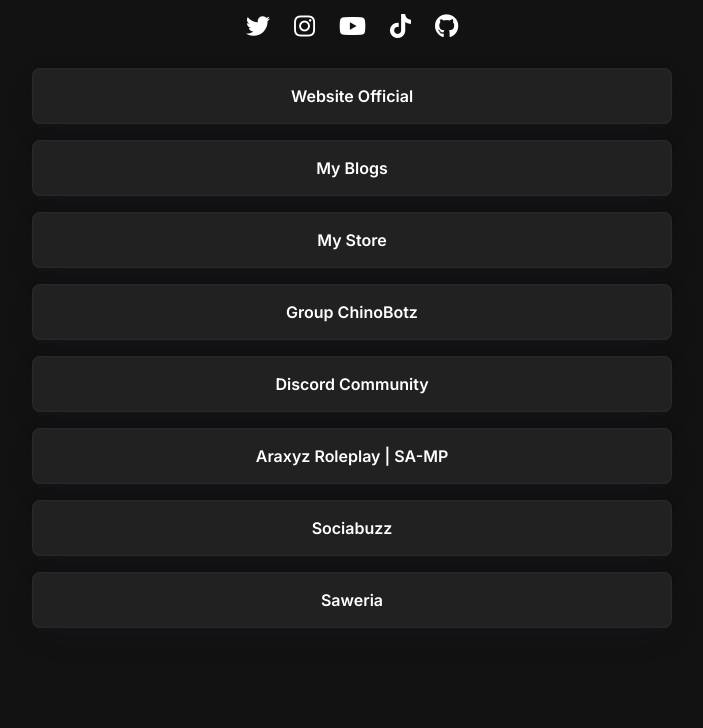
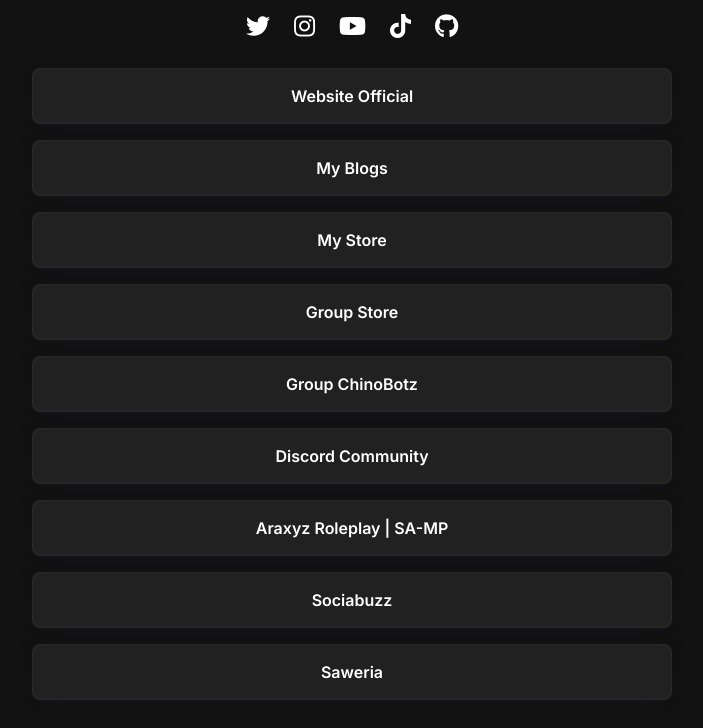
Before and after one commit to YogzzMaou/list, a plain HTML site: page index.html in a window 1280 px wide. Shown: the part 224-952 px from the top of the page, without its empty margins (288-991 px from the left). Drawn offline with Linux system fonts and the light colour scheme.

Commit message:
Update index.html

```diff
--- a/index.html
+++ b/index.html
@@ -78,23 +78,27 @@ a:link,a:visited,.widget_bottom h1,.widget_bottom .caption{color:#ffffff}.bg-ria
 </div>
 <div class="bioLink-item">
 <div class="bioLink-shadow"></div>
-<a href="https://chat.whatsapp.com/IEgCJYuhmKkGm2KjglHDsp" target="_blank" title="Facebook Shop"><span class="bioLink-text">Group ChinoBotz</span></a>
+<a href="https://chat.whatsapp.com/CNEAFLhcCxF3zttVEpDrQt" target="_blank" title="Group Store"><span class="bioLink-text">Group Store</span></a>
 </div>
 <div class="bioLink-item">
 <div class="bioLink-shadow"></div>
-<a href="https://discord.com/invite/akyebZdjz4" target="_blank" title="Tokopedia"><span class="bioLink-text">Discord Community</span></a>
+<a href="https://chat.whatsapp.com/IEgCJYuhmKkGm2KjglHDsp" target="_blank" title="ChinoBotz Group"><span class="bioLink-text">Group ChinoBotz</span></a>
 </div>
 <div class="bioLink-item">
 <div class="bioLink-shadow"></div>
-<a href="https://g.page/r/CQQgS7lD6Wu_EAg/review" target="_blank" title="Google Bisnis"><span class="bioLink-text">Araxyz Roleplay | SA-MP</span></a>
+<a href="https://discord.com/invite/akyebZdjz4" target="_blank" title="Discord Community"><span class="bioLink-text">Discord Community</span></a>
 </div>
 <div class="bioLink-item">
 <div class="bioLink-shadow"></div>
-<a href="https://sociabuzz.com/itzyogzz/tribe" target="_blank" title="Market Shop"><span class="bioLink-text">Sociabuzz</span></a>
+<a href="https://discord.com/invite/araxysroleplay" target="_blank" title="Araxys Roleplay SA-MP"><span class="bioLink-text">Araxyz Roleplay | SA-MP</span></a>
 </div>
 <div class="bioLink-item">
 <div class="bioLink-shadow"></div>
-<a href="https://saweria.co/YogzzDevX" target="_blank" title="Saweria"><span class="bioLink-text">Saweria</span></a>
+<a href="https://sociabuzz.com/itzyogzz/tribe" target="_blank" title="Sociabuzz YogzzDevX"><span class="bioLink-text">Sociabuzz</span></a>
+</div>
+<div class="bioLink-item">
+<div class="bioLink-shadow"></div>
+<a href="https://saweria.co/YogzzDevX" target="_blank" title="Saweria YogzzDevX"><span class="bioLink-text">Saweria</span></a>
 </div>
 </div>
 </div>
```
